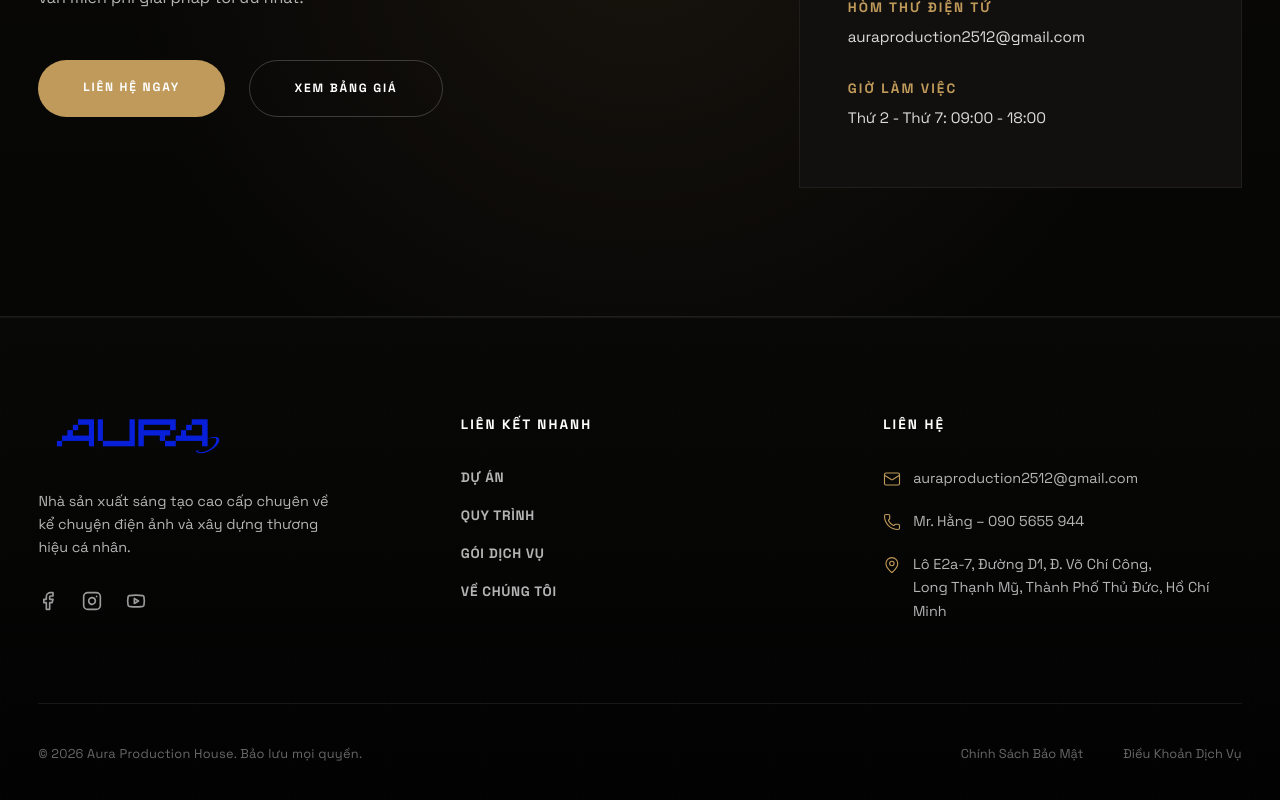
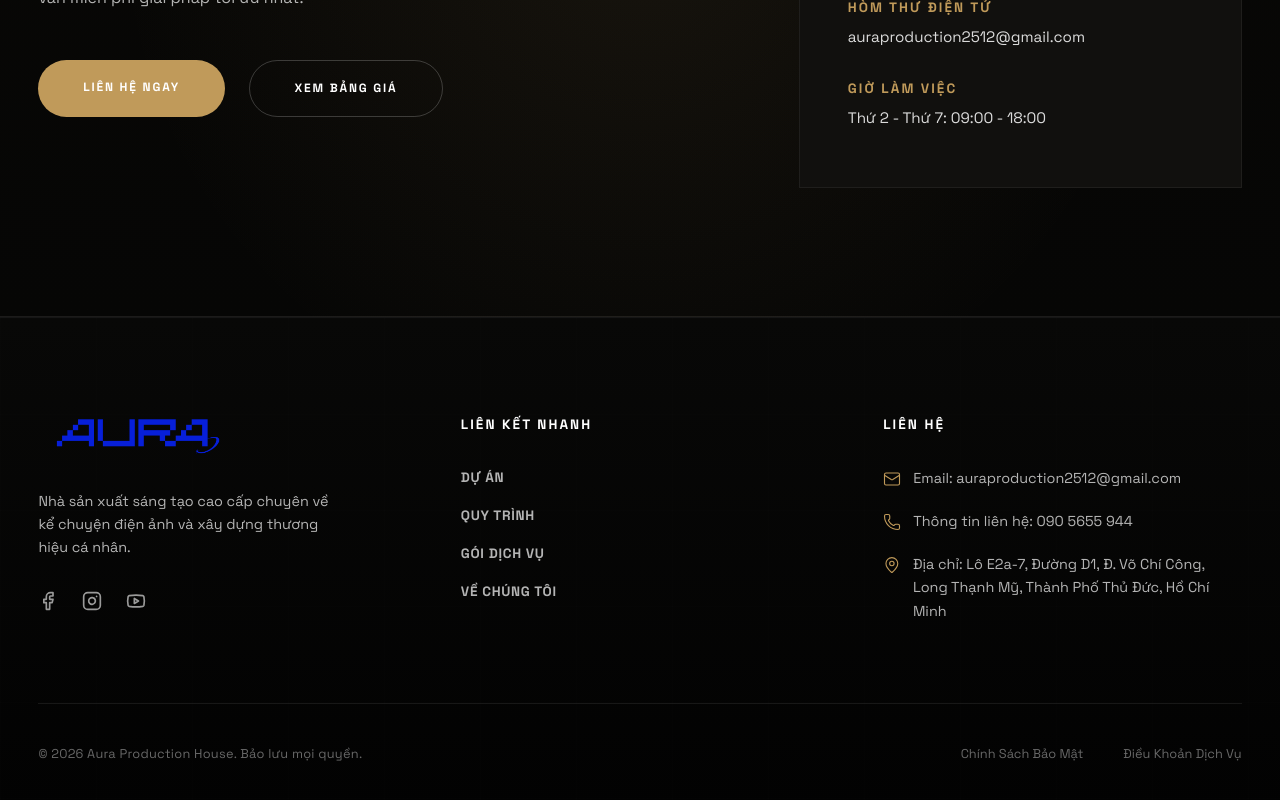
Before and after one commit to ndanthanh161/Aura-Production-House-FE, a React (Vite) app: page / in a window 1280 px wide. Shown: the part 7261-8061 px from the top of the page. Built offline with nearby package versions, Linux system fonts and the light colour scheme; no server answers.

Commit message:
update: footer

```diff
--- a/src/components/Footer.tsx
+++ b/src/components/Footer.tsx
@@ -59,14 +59,14 @@ export const Footer: React.FC = () => {
                         <h4 style={{ marginBottom: '2rem', color: '#FFFFFF', letterSpacing: '0.15em', fontSize: '0.85rem', fontWeight: 800 }}>LIÊN HỆ</h4>
                         <div style={{ display: 'flex', flexDirection: 'column', gap: '1.25rem' }}>
                             <div style={{ display: 'flex', alignItems: 'center', gap: '12px', color: 'rgba(255,255,255,0.7)', fontSize: '0.9rem' }}>
-                                <Mail size={18} strokeWidth={1.5} style={{ color: '#C09A5A' }} /> auraproduction2512@gmail.com
+                                <Mail size={18} strokeWidth={1.5} style={{ color: '#C09A5A' }} /> Email: auraproduction2512@gmail.com
                             </div>
                             <div style={{ display: 'flex', alignItems: 'center', gap: '12px', color: 'rgba(255,255,255,0.7)', fontSize: '0.9rem' }}>
-                                <Phone size={18} strokeWidth={1.5} style={{ color: '#C09A5A' }} /> Mr. Hằng – 090 5655 944
+                                <Phone size={18} strokeWidth={1.5} style={{ color: '#C09A5A' }} /> Thông tin liên hệ: 090 5655 944
                             </div>
                             <div style={{ display: 'flex', alignItems: 'flex-start', gap: '12px', color: 'rgba(255,255,255,0.7)', fontSize: '0.9rem' }}>
                                 <MapPin size={18} strokeWidth={1.5} style={{ color: '#C09A5A', marginTop: '3px' }} />
-                                <span>Lô E2a-7, Đường D1, Đ. Võ Chí Công,<br />Long Thạnh Mỹ, Thành Phố Thủ Đức, Hồ Chí Minh</span>
+                                <span>Địa chỉ: Lô E2a-7, Đường D1, Đ. Võ Chí Công,<br />Long Thạnh Mỹ, Thành Phố Thủ Đức, Hồ Chí Minh</span>
                             </div>
                         </div>
                     </div>
```
